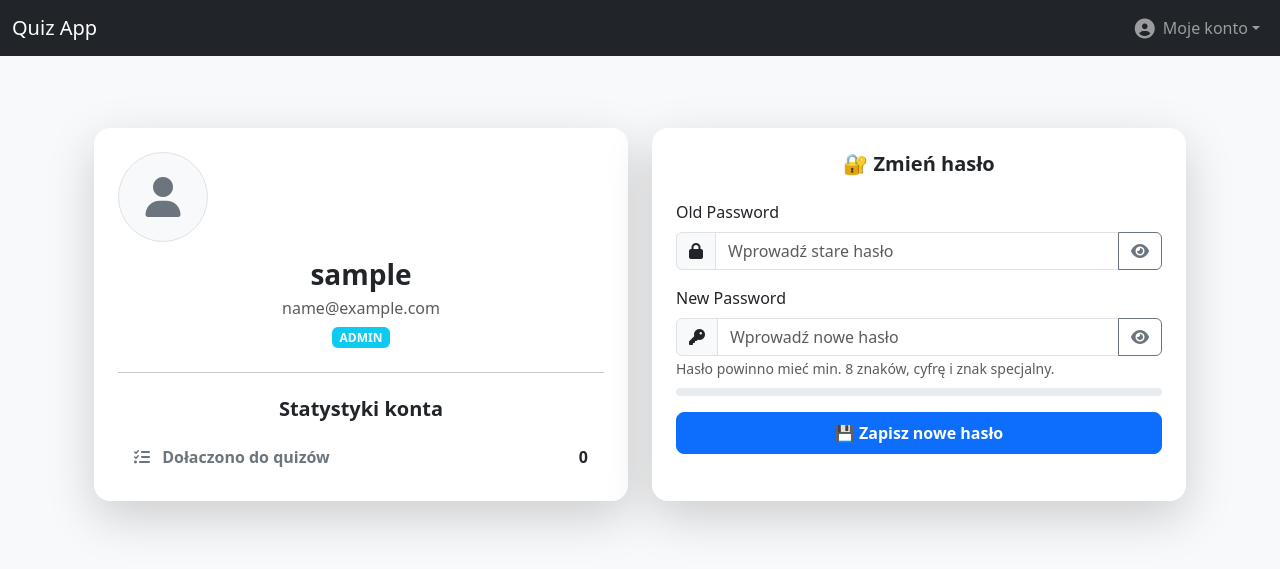
After one commit to Raquerro/Web-based-quiz-app, a Flask app: page /profile in a window 1280 px wide. The commit adds this page. Shown: the top 569 px of the page. Run offline with Flask 3, Linux system fonts and the light colour scheme; the visitor is signed in with stand-in values (Sample User, id 1); data that the repository does not hold is empty.

Commit message:
New template profile.html, small changes in routes.py, base.html home.html, stats.py update

```diff
--- a/main/app.py
+++ b/main/app.py
@@ -21,8 +21,6 @@ login_manager.login_view = "auth.login"
 with app.app_context():
     db.create_all()
 
-
-
 @login_manager.user_loader
 def load_user(user_id):
     return User.query.get(int(user_id))
--- a/main/auth/routes.py
+++ b/main/auth/routes.py
@@ -63,8 +63,11 @@ def register_page():
             return render_template("register.html", error="Wszystkie pola są wymagane")
 
         #Sprawdzenie czy użytkownik już istnieje
-        if User.query.filter_by(email=email).first() and User.query.filter_by(username=username).first():
-            return render_template("register.html", error="Użytkownik już istnieje")
+        if User.query.filter_by(email=email).first():
+            return render_template("register.html", error="Ten email jest już zajęty")
+
+        if User.query.filter_by(username=username).first():
+            return render_template("register.html", error="Ta nazwa użytkownika jest już zajęta")
 
         #Haszowanie hasła
         hashed_password = bcrypt.generate_password_hash(password).decode("utf-8")
@@ -88,3 +91,29 @@ def me():
         "role": current_user.role,
         "id": current_user.id
     }
+
+# --------------------------
+# Profil użytkownika
+# --------------------------
+
+@auth_bp.route("/profile", methods=["GET", "POST"])
+@login_required
+def profile():
+    if request.method == "POST":
+        old_password = request.form.get("old_password")
+        new_password = request.form.get("new_password")
+
+        # Weryfikacja starego hasła
+        if not bcrypt.check_password_hash(current_user.password, old_password):
+            flash("Stare hasło jest nieprawidłowe", "danger")
+            return redirect(url_for("auth.profile"))
+
+        # Zapis nowego hasła
+        current_user.password = bcrypt.generate_password_hash(new_password).decode("utf-8")
+        db.session.commit()
+
+        flash("Hasło zostało zmienione pomyślnie!", "success")
+        return redirect(url_for("auth.profile"))
+
+    # GET -> wyświetlenie profilu
+    return render_template("profile.html", user=current_user)
--- a/main/templates/base.html
+++ b/main/templates/base.html
@@ -7,12 +7,40 @@
     <!-- Bootstrap 5 CDN -->
     <link href="https://cdn.jsdelivr.net/npm/bootstrap@5.3.2/dist/css/bootstrap.min.css" rel="stylesheet">
     <script src="https://cdn.jsdelivr.net/npm/bootstrap@5.3.2/dist/js/bootstrap.bundle.min.js"></script>
+    <!-- Animate.css & Font Awesome -->
+  <link rel="stylesheet" href="https://cdnjs.cloudflare.com/ajax/libs/font-awesome/6.5.0/css/all.min.css"/>
 </head>
 <body class="bg-light">
 
 <nav class="navbar navbar-expand-lg navbar-dark bg-dark mb-4">
   <div class="container-fluid">
-    <a class="navbar-brand" href="#">Quiz App</a>
+    <a class="navbar-brand" href="{{ url_for('homepage') }}">Quiz App</a>
+
+    <button class="navbar-toggler" type="button" data-bs-toggle="collapse" data-bs-target="#navbarNav">
+      <span class="navbar-toggler-icon"></span>
+    </button>
+
+     <div class="collapse navbar-collapse" id="navbarNav">
+
+      <ul class="navbar-nav me-auto"></ul>
+
+      {% if current_user.is_authenticated %}
+      <!-- Prawa strona: Profil -->
+      <ul class="navbar-nav">
+        <li class="nav-item dropdown">
+          <a class="nav-link dropdown-toggle d-flex align-items-center" href="#" id="userMenu" role="button" data-bs-toggle="dropdown">
+            <i class="fa-solid fa-user-circle fa-lg me-2"></i>
+            <span>Moje konto</span>
+          </a>
+          <ul class="dropdown-menu dropdown-menu-end" aria-labelledby="userMenu">
+            <li><a class="dropdown-item" href="{{ url_for('auth.profile') }}">Mój profil</a></li>
+            <li><hr class="dropdown-divider"></li>
+            <li><a class="dropdown-item text-danger" href="{{ url_for('auth.logout') }}">Wyloguj</a></li>
+          </ul>
+        </li>
+      </ul>
+      {% endif %}
+
   </div>
 </nav>
 
--- a/main/templates/home.html
+++ b/main/templates/home.html
@@ -31,7 +31,7 @@
   document.addEventListener('DOMContentLoaded', function () {
     var toastElList = [].slice.call(document.querySelectorAll('.toast'))
     var toastList = toastElList.map(function(toastEl) {
-      return new bootstrap.Toast(toastEl, { autohide: true, delay: 3000 }) // 3s i automatyczne zamykanie
+      return new bootstrap.Toast(toastEl, { autohide: true, delay: 3000 })
     });
     toastList.forEach(toast => toast.show());
   });
--- /dev/null
+++ b/main/templates/profile.html
@@ -0,0 +1,132 @@
+{% extends "base.html" %}
+{% block title %}Mój profil{% endblock %}
+
+{% block content %}
+<div class="container py-5">
+  <div class="row g-4">
+
+    <!-- Profil + Statystyki -->
+    <div class="col-12 col-lg-6">
+      <div class="card shadow-lg border-0 rounded-4 h-100">
+        <div class="card-body p-4 text-center">
+          <div class="rounded-circle bg-light border d-flex justify-content-center align-items-center mb-3"
+               style="width: 90px; height: 90px;">
+            <i class="fas fa-user text-secondary" style="font-size: 40px;"></i>
+          </div>
+          <h3 class="fw-semibold mb-1">{{ user.username }}</h3>
+          <p class="text-muted mb-1">{{ user.email }}</p>
+          <span class="badge {% if user.role == 'teacher' %}bg-success{% else %}bg-info{% endif %} text-uppercase">
+            {{ user.role }}
+          </span>
+
+          <hr class="my-4">
+          <h5 class="fw-semibold mb-3">Statystyki konta</h5>
+          <ul class="list-group list-group-flush text-start">
+            {% if user.role == 'teacher' %}
+            <li class="list-group-item d-flex justify-content-between align-items-center">
+              <span class="fw-semibold text-secondary"><i class="fas fa-chalkboard-teacher me-2"></i> Stworzone quizy</span>
+              <span class="fw-bold">{{ user.quizzes|length }}</span>
+            </li>
+            {% else %}
+            <li class="list-group-item d-flex justify-content-between align-items-center">
+              <span class="fw-semibold text-secondary"><i class="fas fa-tasks me-2"></i> Dołaczono do quizów</span>
+              <span class="fw-bold">{{ user.student_quizzes|length }}</span>
+            </li>
+            {% endif %}
+          </ul>
+        </div>
+      </div>
+    </div>
+
+    <!-- Zmień hasło -->
+    <div class="col-12 col-lg-6">
+      <div class="card shadow-lg border-0 rounded-4 h-100">
+        <div class="card-body p-4">
+          <h5 class="fw-semibold mb-4 text-center">🔐 Zmień hasło</h5>
+
+          <form method="POST" class="needs-validation" novalidate>
+            {% for field, icon, placeholder in [
+              ('old_password', 'lock', 'Wprowadź stare hasło'),
+              ('new_password', 'key', 'Wprowadź nowe hasło')
+            ] %}
+            <div class="mb-3">
+              <label class="form-label">{{ field|replace('_', ' ')|title }}</label>
+              <div class="input-group rounded-3">
+                <span class="input-group-text bg-light"><i class="fas fa-{{ icon }}"></i></span>
+                <input type="password" name="{{ field }}" id="{{ field }}"
+                       class="form-control" placeholder="{{ placeholder }}" required>
+                <button class="btn btn-outline-secondary toggle-password" type="button">
+                  <i class="fas fa-eye"></i>
+                </button>
+              </div>
+              {% if field == 'new_password' %}
+              <small class="text-muted">Hasło powinno mieć min. 8 znaków, cyfrę i znak specjalny.</small>
+              <div class="progress mt-2" style="height: 8px;">
+                <div id="password-strength" class="progress-bar" role="progressbar"></div>
+              </div>
+              <small id="password-strength-text" class="text-muted"></small>
+              {% endif %}
+            </div>
+            {% endfor %}
+
+            <button type="submit" class="btn btn-primary w-100 py-2 rounded-3 fw-semibold">
+              💾 Zapisz nowe hasło
+            </button>
+          </form>
+        </div>
+      </div>
+    </div>
+
+  </div>
+</div>
+
+<script>
+  // toggle show/hide password
+  document.querySelectorAll('.toggle-password').forEach(btn => {
+    btn.addEventListener('click', () => {
+      const input = btn.previousElementSibling;
+      if (input.type === "password") {
+        input.type = "text";
+        btn.innerHTML = '<i class="fas fa-eye-slash"></i>';
+      } else {
+        input.type = "password";
+        btn.innerHTML = '<i class="fas fa-eye"></i>';
+      }
+    });
+  });
+
+  // pasek siły hasła
+  const passwordInput = document.getElementById('new_password');
+  const strengthBar = document.getElementById('password-strength');
+  const strengthText = document.getElementById('password-strength-text');
+
+  passwordInput.addEventListener('input', () => {
+    const val = passwordInput.value;
+    let score = 0;
+    if (val.length > 0) score += 1;
+    if (val.length >= 8) score += 2;
+    if (val.length >= 12) score += 2;
+    if (/[A-Z]/.test(val)) score += 2;
+    if (/[0-9]/.test(val)) score += 2;
+    if (/[^A-Za-z0-9]/.test(val)) score += 2;
+
+    const percent = Math.min(score * 10, 100);
+    strengthBar.style.width = percent + '%';
+    strengthBar.className = 'progress-bar';
+
+    if (score <= 2) {
+      strengthBar.classList.add('bg-danger');
+      strengthText.textContent = "Słabe hasło";
+    } else if (score <= 4) {
+      strengthBar.classList.add('bg-warning');
+      strengthText.textContent = "Średnie hasło";
+    } else if (score <= 6) {
+      strengthBar.classList.add('bg-info');
+      strengthText.textContent = "Dobre hasło";
+    } else {
+      strengthBar.classList.add('bg-success');
+      strengthText.textContent = "Bardzo mocne hasło";
+    }
+  });
+</script>
+{% endblock %}
```
Also changed, not shown: main/quiz/routes/stats.py (+25 -12 lines).
